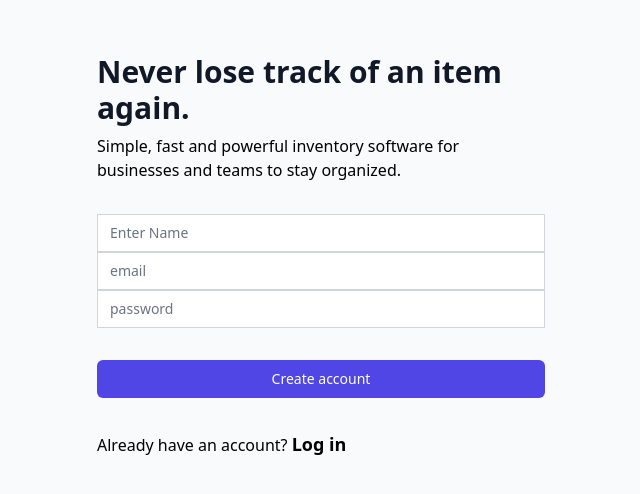
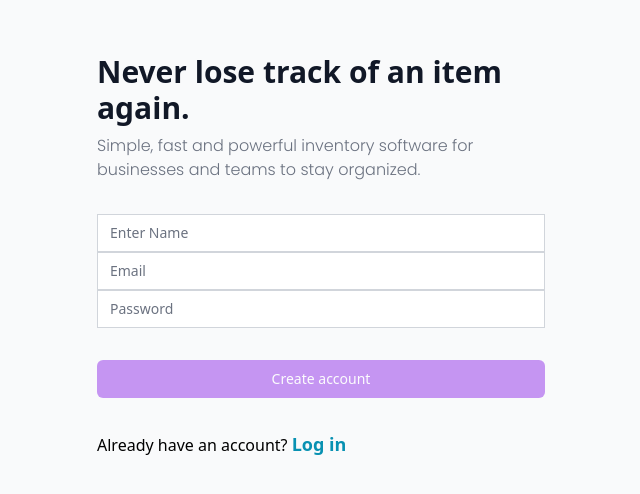
Before and after one commit to BayelChieftain/personal-collection-management, a React (Vite) app in the folder frontend/: page /registration in a window 1280 px wide. Shown: the part 156-650 px from the top of the page, without its empty margins (319-959 px from the left). Built offline with nearby package versions, Linux system fonts and the light colour scheme; a web font is replaced by a local one.

Commit message:
Fixed form, added client-side validation, error handler

```diff
--- a/frontend/src/components/AuthForm.jsx
+++ b/frontend/src/components/AuthForm.jsx
@@ -1,38 +1,57 @@
 import React from 'react';
 
-const AuthForm = ({onSubmit, register, handleSubmit, formState: { errors }, isSignUp, btnText}) => {
+const AuthForm = ({onSubmit, register, handleSubmit, formState: { errors, isValid }, isSignUp, btnText}) => {
 
-    const brClasses = 'appearance-none rounded-none relative block w-full px-3 py-2 border border-gray-300 placeholder-gray-500 text-gray-900 focus:outline-none focus:ring-indigo-500 focus:border-indigo-500 focus:z-10 sm:text-sm';
+  const brClasses = 'appearance-none rounded-none relative block w-full px-3 py-2 border border-gray-300 placeholder-gray-500 text-gray-900 focus:outline-none focus:ring-purple-500 focus:border-purple-500 focus:z-10 sm:text-sm';
+  const defClasses = 'group relative w-full flex justify-center py-2 px-4 border border-transparent text-sm font-medium rounded-md text-white bg-purple-600';
 
   return (
     <form onSubmit={handleSubmit(onSubmit)}>
-
-      { isSignUp ? <input
+      { isSignUp ?
+        <div>
+          <input
             type="text"
             placeholder="Enter Name"
-      {...register("username")}
+            {...register("username", { required: "Name can't be blank" })}
             className={ brClasses }
+            onBlur={handleSubmit(onSubmit)}
           />
+          {errors.username && <p className='text-xs text-red-600'>{errors.username.message}</p>}
+        </div>
        : null
        }
         <input
           type='email'
-      placeholder="email"
-      {...register("email")}
-      className={ brClasses } />
-
+          placeholder="Email"
+          {...register("email", { required: "Email can't be blank",
+          pattern: {
+            value: /^[A-Z0-9._%+-]+@[A-Z0-9.-]+\.[A-Z]{2,}$/i,
+            message: "Invalid email address"
+          }
+          })}
+          className={ brClasses }
+          onBlur={handleSubmit(onSubmit)}
+        />
+        <p className='text-xs text-red-600'>{errors.email?.message}</p>
         <input
           type='password'
-      placeholder="password"
-      {...register("password", { required: true })}
-      className={ brClasses } />
+          placeholder="Password"
+          {...register("password", { required: "Password can't be blank", minLength: {
+            value: 3,
+            message: "Password must be at least 3 characters"
+          }
+          })}
+          className={ brClasses }
+        />
+        <p className='text-xs text-red-600'>{errors.password?.message}</p>
 
-      {errors.exampleRequired && <span>This field is required</span>}
 
         <input
           type="submit"
           value={btnText}
-      className="group relative w-full flex justify-center py-2 px-4 border border-transparent text-sm font-medium rounded-md text-white bg-indigo-600 hover:bg-indigo-700 focus:outline-none focus:ring-2 focus:ring-offset-2 focus:ring-indigo-500 mt-8" />
+          className={`${defClasses} ${!isValid ? 'opacity-50 cursor-not-allowed' : 'hover:bg-purple-700 focus:outline-none focus:ring-2 focus:ring-offset-2 focus:ring-purple-500'} mt-8`}
+          disabled={!isValid}
+          />
     </form>
   )
 }
--- a/frontend/src/index.css
+++ b/frontend/src/index.css
@@ -1,5 +1,7 @@
 @import url('https://fonts.googleapis.com/css2?family=Alatsi&family=Noto+Sans:ital,wght@0,100..900;1,100..900&display=swap');
 @import url('https://fonts.googleapis.com/css2?family=Caveat:wght@400..700&family=Oswald:wght@200..700&display=swap');
+@import url('https://fonts.googleapis.com/css2?family=Poppins:ital,wght@0,100;0,200;0,300;0,400;0,500;0,600;0,700;0,800;0,900;1,100;1,200;1,300;1,400;1,500;1,600;1,700;1,800;1,900&display=swap');
+
 
 @tailwind base;
 @tailwind components;
--- a/frontend/src/pages/LoginPage.jsx
+++ b/frontend/src/pages/LoginPage.jsx
@@ -15,7 +15,7 @@ const LoginPage = () => {
   const {
     register,
     handleSubmit,
-    formState: { errors },
+    formState: { errors, isValid },
   } = useForm();
 
   const onSubmit = async (data) => {
@@ -46,11 +46,11 @@ const LoginPage = () => {
           onSubmit={onSubmit}
           handleSubmit={handleSubmit}
           register={register}
-          formState={{ errors }}
+          formState={{ errors, isValid }}
           btnText={'Log in'}
         />
         <p>
-        New here? <Link className="text-lg font-bold hover:underline" to='/registration'>Create an account</Link>
+        New here? <Link className="text-lg text-cyan-600 font-bold hover:underline" to='/registration'>Create an account</Link>
         </p>
       </div>
 
--- a/frontend/src/pages/RegisterPage.jsx
+++ b/frontend/src/pages/RegisterPage.jsx
@@ -13,14 +13,13 @@ const RegisterPage = () => {
   const {
     register,
     handleSubmit,
-    formState: { errors },
+    formState: { errors, isValid },
   } = useForm();
 
   const onSubmit = async (data) => {
     try {
       const response = await $api.post('/registration', data);
       console.log(response)
-      response.data.accessToken
       dispatch(setUser({
         accessToken: response.data.accessToken,
         refreshToken: response.data.refreshToken,
@@ -37,7 +36,7 @@ const RegisterPage = () => {
       <div className="max-w-md w-full space-y-8">
         <div>
           <h2 className="mt-6 text-3xl font-bold text-gray-900 font-NSans">Never lose track of an item again.</h2>
-          <p className="mt-2 font-thin caret-zinc-700">Simple, fast and powerful inventory software for businesses and teams to stay organized.</p>
+          <p className="mt-2 font-light font-Poppins text-gray-500">Simple, fast and powerful inventory software for businesses and teams to stay organized.</p>
         </div>
 
 
@@ -45,13 +44,13 @@ const RegisterPage = () => {
           onSubmit={onSubmit}
           handleSubmit={handleSubmit}
           register={register}
-          formState={{ errors }}
+          formState={{ errors, isValid }}
           isSignUp = {true}
           btnText={'Create account'}
         />
 
           <p>
-          Already have an account? <Link className="text-lg font-bold hover:underline" to='/login'>Log in</Link>
+          Already have an account? <Link className="text-lg text-cyan-600 font-bold hover:underline" to='/login'>Log in</Link>
           </p>
       </div>
 
--- a/frontend/tailwind.config.js
+++ b/frontend/tailwind.config.js
@@ -10,7 +10,8 @@ export default {
         'Caveat': ["Caveat", "sens-serif"],
         'Oswald': ["Oswald", "sens-serif"],
         'Alatsi': ['Alatsi', "sens-serif"],
-        'NSans': ['Noto+Sans', "sens-serif"]
+        'NSans': ['Noto+Sans', "sens-serif"],
+        'Poppins': ['Poppins', "sens-serif"],
       }
     },
   },
```
Lines whose indentation alone changed are shown as unchanged.
